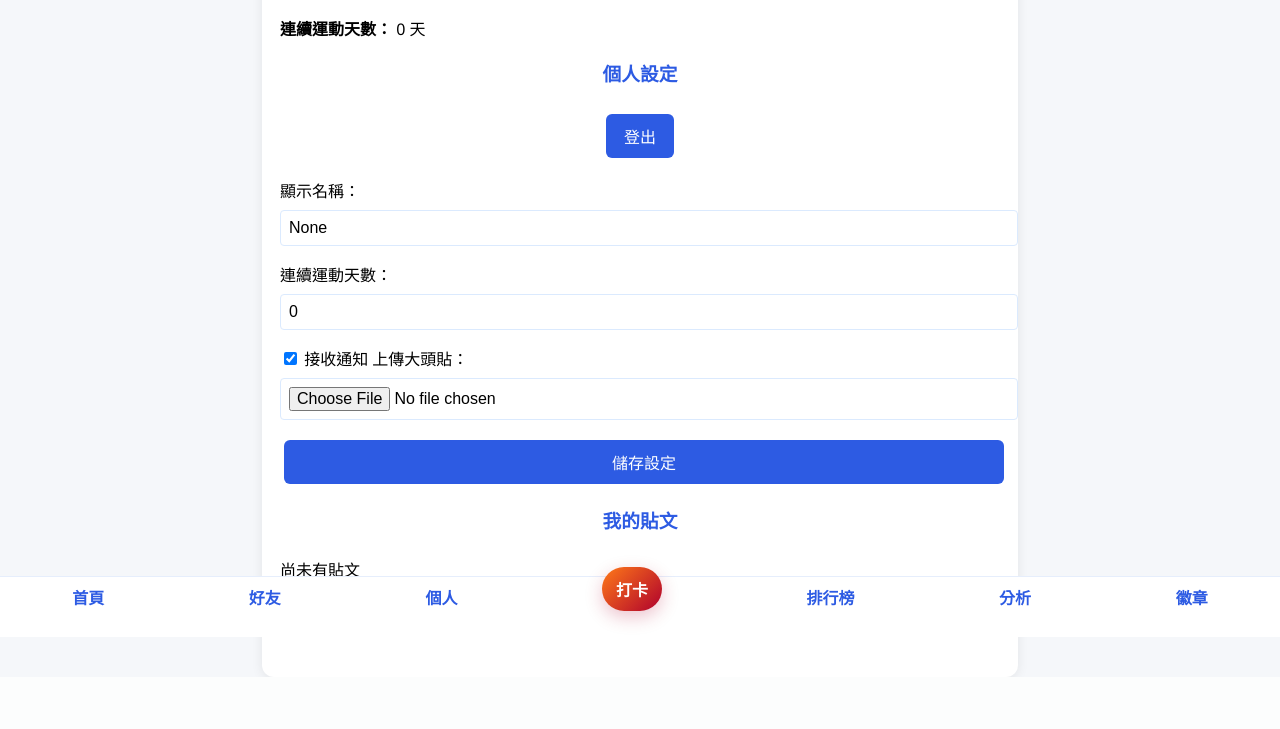
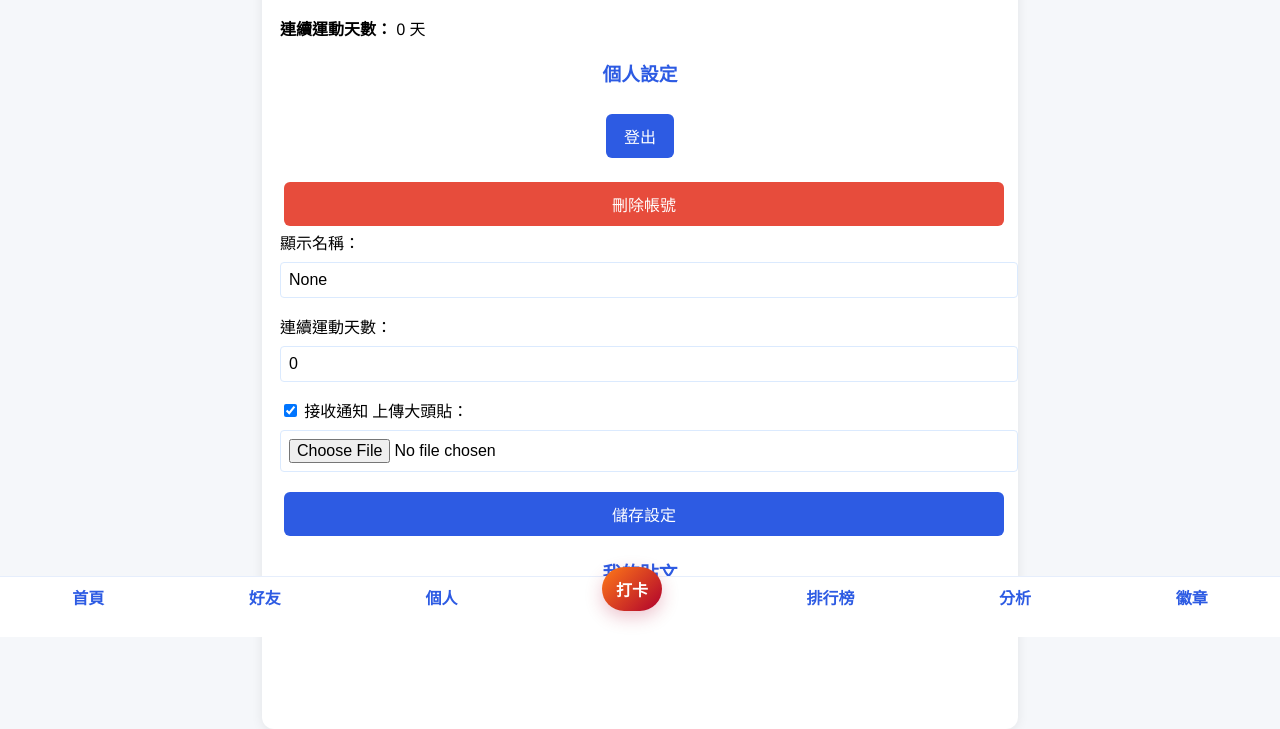
Before and after one commit to jimmy0904229-collab/health-streak-app, a Flask app: page /profile in a window 1280 px wide. Shown: the part 163-892 px from the top of the page. Before the commit the page ends 840 px from the top, so only its background shows below. Run offline with Flask 3, Linux system fonts and the light colour scheme; the visitor is signed in with stand-in values (Sample User, id 1); data that the repository does not hold is empty; some libraries are stand-ins or nearby versions.

Commit message:
ui: show notifications link/unread count, owner edit/delete post buttons, delete account on profile

```diff
--- a/app.py
+++ b/app.py
@@ -634,6 +634,7 @@ def index():
         posts.append({
             'id': p.id,
             'user': p.user.display_name or p.user.username,
+            'username': p.user.username,
             'avatar': p.user.avatar,
             'sport': p.sport,
             'minutes': p.minutes,
@@ -647,8 +648,15 @@ def index():
             'original': original,
             'visibility': vis
         })
+    # 未讀通知數
+    unread_count = 0
+    if current_user.is_authenticated:
+        try:
+            unread_count = Notification.query.filter_by(user_id=current_user.id, read=False).count()
+        except Exception:
+            unread_count = 0
     # 傳遞目前使用者狀態給模板
-    return render_template('index.html', status=current_user, posts=posts)
+    return render_template('index.html', status=current_user, posts=posts, unread_count=unread_count)
 
 
 @app.route('/profile', methods=['GET', 'POST'])
--- a/templates/profile.html
+++ b/templates/profile.html
@@ -21,6 +21,9 @@
         <div class="profile-settings">
             <h3>個人設定</h3>
                         <p style="text-align:center;"><a href="{{ url_for('logout') }}" class="btn">登出</a></p>
+                        <form method="POST" action="{{ url_for('delete_account') }}" onsubmit="return confirm('確定要刪除帳號？此動作不可復原。');" style="text-align:center; margin-top:8px;">
+                            <button type="submit" class="btn" style="background:#e74c3c;">刪除帳號</button>
+                        </form>
             {% with messages = get_flashed_messages() %}
               {% if messages %}
                 <div class="flash">{{ messages[0] }}</div>
@@ -49,6 +52,12 @@
                         <p><strong>{{ p.sport }}</strong> • {{ p.minutes }} 分鐘</p>
                         {% if p.message %}<p>{{ p.message }}</p>{% endif %}
                         {% if p.image %}<img src="{{ p.image }}" class="post-image" style="max-width:200px;">{% endif %}
+                        <div style="margin-top:6px;">
+                            <a href="{{ url_for('edit_post', post_id=p.id) }}" class="btn small">編輯</a>
+                            <form style="display:inline-block;" onsubmit="return confirm('確定刪除？');" method="POST" action="{{ url_for('delete_post', post_id=p.id) }}">
+                                <button type="submit" class="btn small" style="background:#e74c3c;">刪除</button>
+                            </form>
+                        </div>
                     </div>
                 </div>
             {% else %}
```
Also changed, not shown: templates/index.html (+17 -0 lines).
